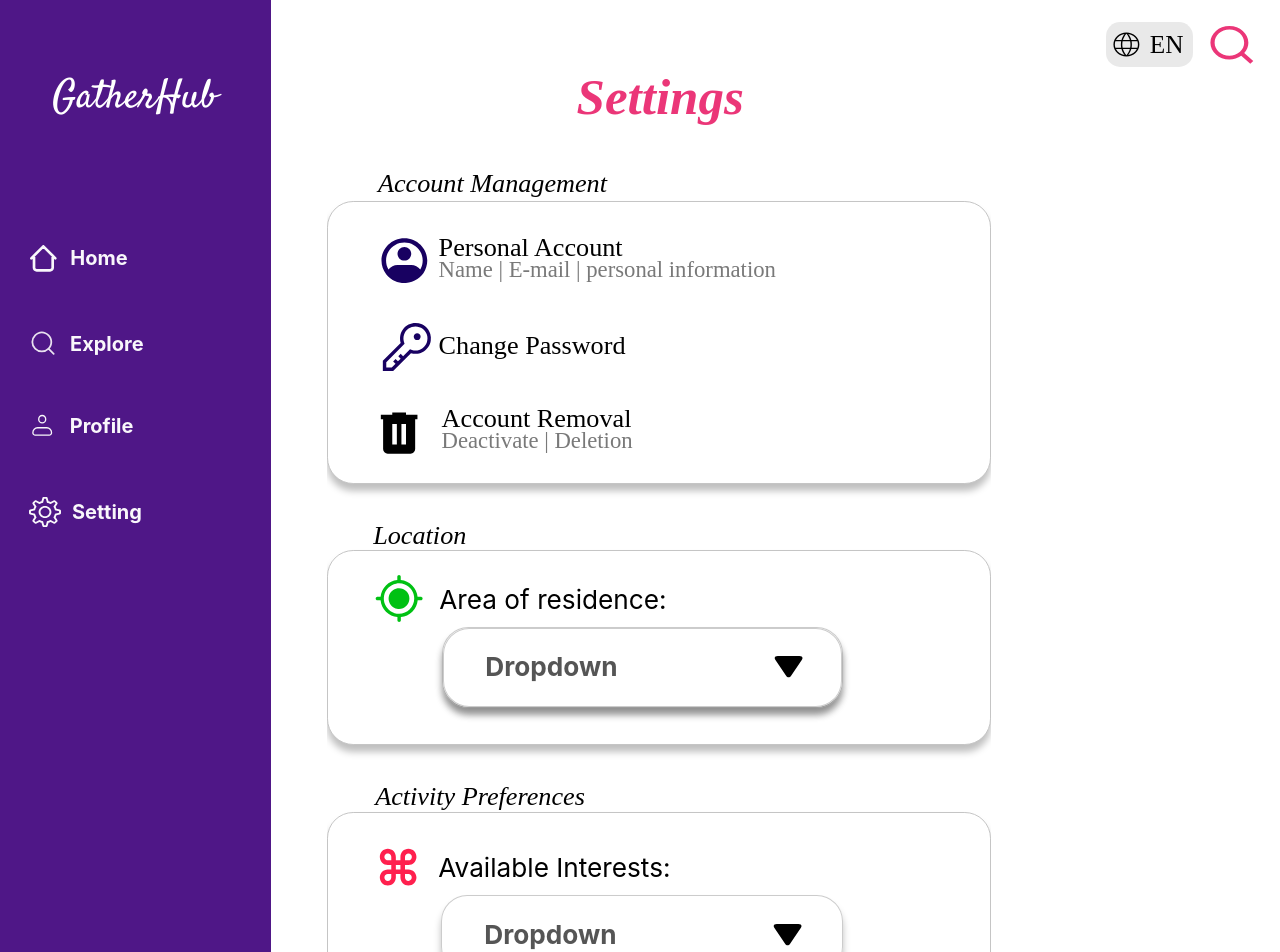
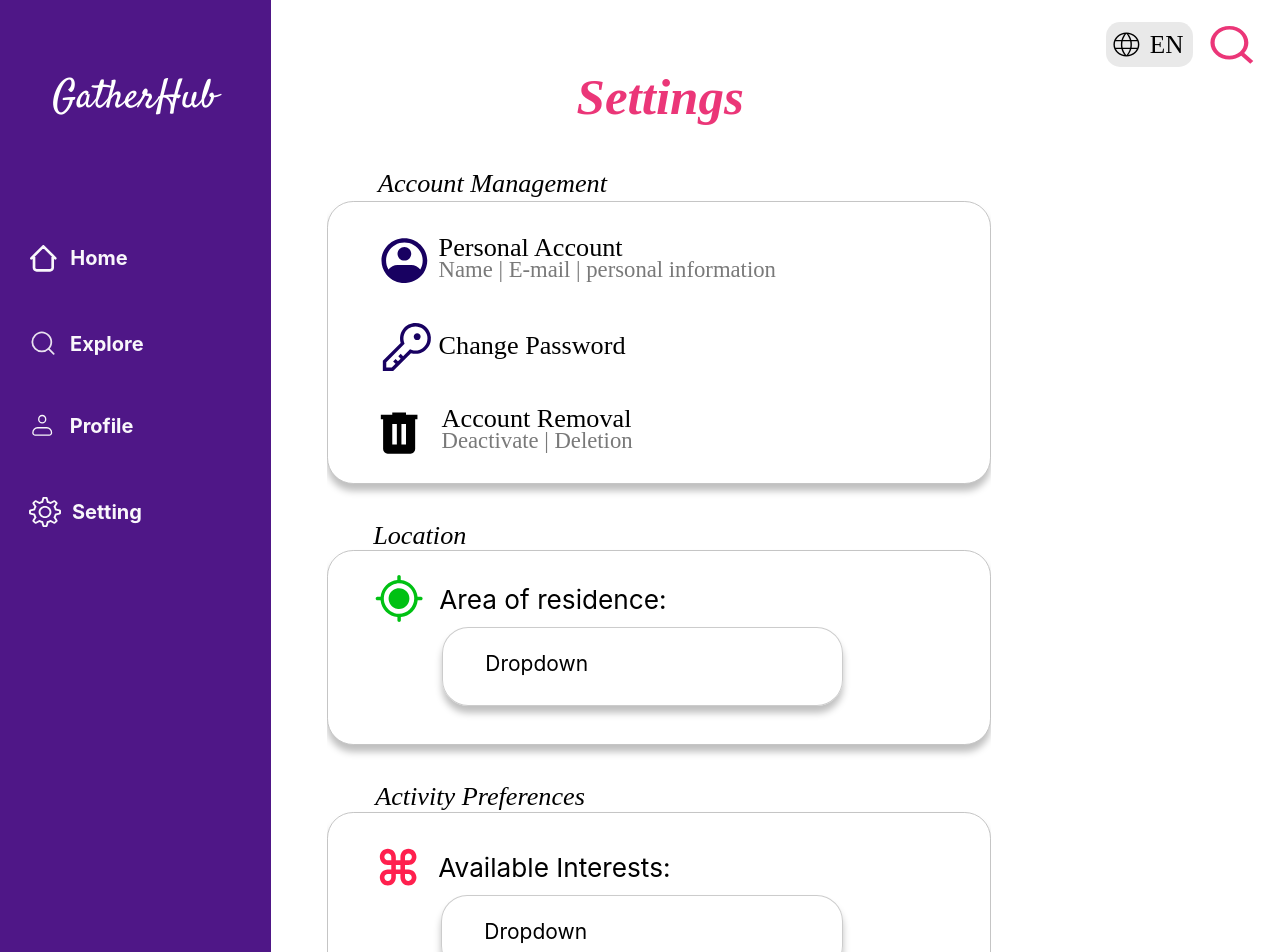
Before and after one commit to ijethmal/SC2006, a React (Vite) app in the folder code/frontend/: page /setting-web-page in a window 1280 px wide. Shown: the top 952 px of the page. Built offline with nearby package versions, Linux system fonts and the light colour scheme; a web font is replaced by a local one.

Commit message:
frontend-setting webpage

```diff
--- a/code/frontend/src/App.jsx
+++ b/code/frontend/src/App.jsx
@@ -13,6 +13,7 @@ import ExploreWebPage from "./pages/ExploreWebPage";
 import GroupWebPage from "./pages/GroupWebPage";
 import TestPage from "./pages/TestPage";
 import MapBoxSearch from "./pages/MapBoxSearch";
+
 
 function App() {
   const action = useNavigationType();
--- a/code/frontend/src/components/Hidden.jsx
+++ b/code/frontend/src/components/Hidden.jsx
@@ -15,7 +15,7 @@ const Hidden = ({ className = "" }) => {
   }, [navigate]);
 
   const onProfileContainerClick = useCallback(() => {
-    navigate("/");
+    navigate("/user-profile");
   }, [navigate]);
 
   const onSettingContainerClick = useCallback(() => {
--- a/code/frontend/src/pages/SettingWebPage.css
+++ b/code/frontend/src/pages/SettingWebPage.css
@@ -775,3 +775,15 @@
         line-height: 21px;
     }
 }
+
+option {
+    font-size: var(--font-size-2xl);
+    font-family: var(--font-sf-pro-text);
+    color: var(--color-black);
+    font-size: var(--font-size-2xl);
+}
+.dropdown {
+    font-size: var(--font-size-2xl);
+    font-family: var(--font-sf-pro-text);
+    color: var(--color-black);
+}
--- a/code/frontend/src/pages/SettingWebPage.jsx
+++ b/code/frontend/src/pages/SettingWebPage.jsx
@@ -17,7 +17,9 @@ const SettingWebPage = () => {
                                 <div className="account-management-container">
                                     <div className="account-details">
                                         <div className="account-details-row">
-                      <i className="account-management">Account Management</i>
+                                            <i className="account-management">
+                                                Account Management
+                                            </i>
                                             <div className="account-actions">
                                                 <div className="account-actions-child" />
                                                 <div className="account-action-buttons">
@@ -50,17 +52,21 @@ const SettingWebPage = () => {
                                                             Personal Account
                                                         </div>
                                                         <div className="name-e-mail">
-                              Name | E-mail | personal information
+                                                            Name | E-mail |
+                                                            personal information
                                                         </div>
                                                     </div>
-                          <div className="change-password">Change Password</div>
+                                                    <div className="change-password">
+                                                        Change Password
+                                                    </div>
                                                     <div className="account-removal-container">
                                                         <div className="account-removal-details">
                                                             <div className="account-removal">
                                                                 Account Removal
                                                             </div>
                                                             <div className="name-e-mail">
-                                Deactivate | Deletion
+                                                                Deactivate |
+                                                                Deletion
                                                             </div>
                                                         </div>
                                                     </div>
@@ -69,7 +75,9 @@ const SettingWebPage = () => {
                                         </div>
                                         <div className="location-container">
                                             <div className="location-details">
-                        <i className="location">Location</i>
+                                                <i className="location">
+                                                    Location
+                                                </i>
                                             </div>
                                             <div className="location-icon-container">
                                                 <div className="location-icon-container-child" />
@@ -86,18 +94,7 @@ const SettingWebPage = () => {
                                                         </div>
                                                         <div className="dropdown-container">
                                                             <div className="dropdown-input">
-                                <div className="dropdown-input-child" />
-                                <div className="dropdown-background" />
-                                <div className="dropdown-content">
-                                  <b className="dropdown">Dropdown</b>
-                                  <div className="vector-wrapper">
-                                    <img
-                                      className="vector-icon"
-                                      alt=""
-                                      src="/vector-3.svg"
-                                    />
-                                  </div>
-                                </div>
+                                                                <Dropdown />
                                                             </div>
                                                         </div>
                                                     </div>
@@ -121,21 +118,12 @@ const SettingWebPage = () => {
                                                     <div className="available-interests-container">
                                                         <div className="available-interests-details">
                                                             <div className="available-interests">
-                                Available Interests:
+                                                                Available
+                                                                Interests:
                                                             </div>
                                                             <div className="dropdown-container">
                                                                 <div className="preference-dropdown-input">
-                                  <div className="preference-dropdown-input-child" />
-                                  <div className="dropdown-preference">
-                                    <b className="dropdown">Dropdown</b>
-                                    <div className="vector-wrapper">
-                                      <img
-                                        className="vector-icon"
-                                        alt=""
-                                        src="/vector-3.svg"
-                                      />
-                                    </div>
-                                  </div>
+                                                                    <Dropdown />
                                                                 </div>
                                                             </div>
                                                         </div>
@@ -151,7 +139,9 @@ const SettingWebPage = () => {
                                     </div>
                                 </div>
                                 <div className="account-details-row">
-                  <i className="notification-settings">Notification Settings</i>
+                                    <i className="notification-settings">
+                                        Notification Settings
+                                    </i>
                                     <div className="notification-icon-container">
                                         <div className="notification-icon-container-child" />
                                         <img
@@ -175,7 +165,11 @@ const SettingWebPage = () => {
                     <div className="language-container">
                         <button className="language-change">
                             <div className="language-change-child" />
-              <img className="vector-icon2" alt="" src="/vector-5.svg" />
+                            <img
+                                className="vector-icon2"
+                                alt=""
+                                src="/vector-5.svg"
+                            />
                             <a className="en">EN</a>
                         </button>
                         <img
@@ -191,4 +185,15 @@ const SettingWebPage = () => {
     );
 };
 
+const Dropdown = () => {
+    return (
+        <select className="dropdown">
+            <option>Dropdown</option>
+            <option>Option 1</option>
+            <option>Option 2</option>
+            <option>Option 3</option>
+        </select>
+    );
+};
+
 export default SettingWebPage;
```
Also changed, not shown: 1 other file (tests, documents, lock files or other folders). Lines whose indentation alone changed are shown as unchanged.
